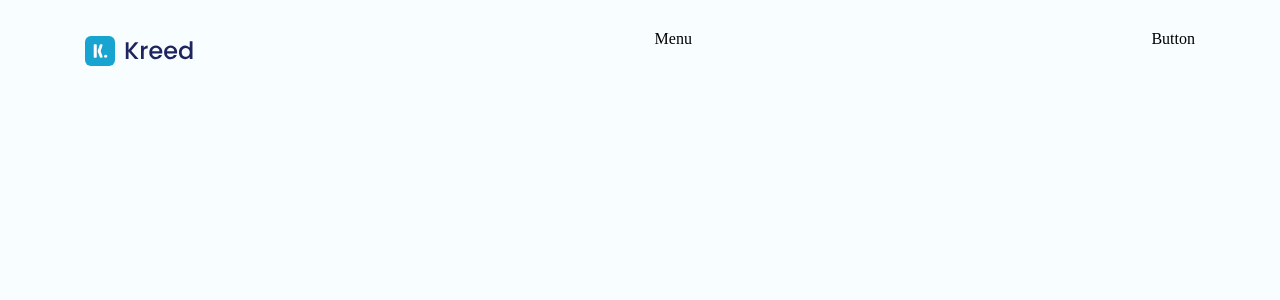
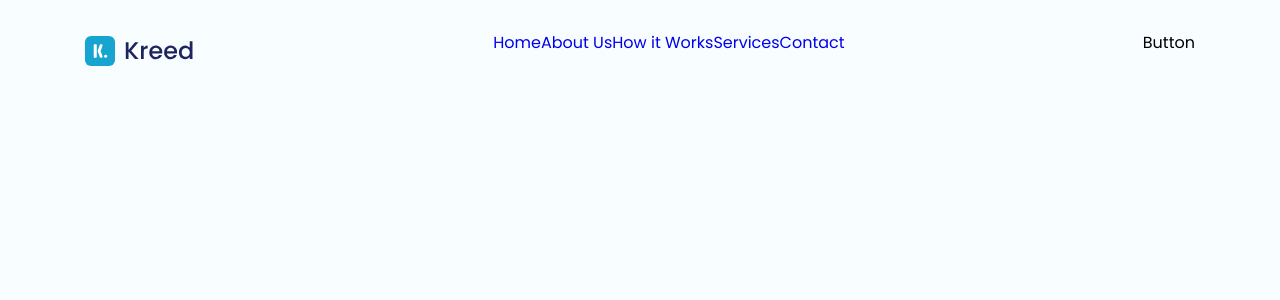
Before and after one commit to ThainazZ/landingpage5, a React (Vite) app: page / in a window 1280 px wide. Shown: the top 300 px of the page. Built offline with nearby package versions, Linux system fonts and the light colour scheme.

Commit message:
stylizing header

```diff
--- a/index.html
+++ b/index.html
@@ -4,6 +4,14 @@
     <meta charset="UTF-8" />
     <link rel="icon" type="image/svg+xml" href="/vite.svg" />
     <meta name="viewport" content="width=device-width, initial-scale=1.0" />
+
+    <link rel="preconnect" href="https://fonts.googleapis.com" />
+    <link rel="preconnect" href="https://fonts.gstatic.com" crossorigin />
+    <link
+      href="https://fonts.googleapis.com/css2?family=Poppins:wght@100;300;400;700&display=swap"
+      rel="stylesheet"
+    />
+
     <title>Vite + React + TS</title>
   </head>
   <body>
--- a/src/organisms/Menu/index.tsx
+++ b/src/organisms/Menu/index.tsx
@@ -1,5 +1,28 @@
+import * as S from './styles';
+
 const Menu = () => {
-    return <div>Menu</div>;
+    return (
+    <S.MenuList>
+
+    <S.ItemList>
+        <a href="#">Home</a>
+    </S.ItemList>
+    <S.ItemList>
+        <a href="#">About Us</a>
+    </S.ItemList>
+    <S.ItemList>
+       <a href="#">How it Works</a>
+    </S.ItemList>
+    <S.ItemList>
+       <a href="#">Services</a>
+    </S.ItemList>
+    <S.ItemList>
+        <a href="#">Contact</a>
+    </S.ItemList>
+
+    </S.MenuList>
+
+    );
 };
 
 export default Menu;
--- /dev/null
+++ b/src/organisms/Menu/styles.ts
@@ -0,0 +1,12 @@
+import styled from "styled-components";
+
+export const MenuList = styled.ul `
+    display: flex;
+
+`
+
+export const ItemList = styled.li `
+    display: inline-block;
+    color: #1E255E;
+
+`
--- a/src/styles/global.ts
+++ b/src/styles/global.ts
@@ -14,17 +14,20 @@ html, body {
 
 body {
     background-color: #F8FDFF;
+    font-family: 'Poppins', sans-serif;
 }
 
 button {
     background-color: none;
     border: none;
     outline: none;
+    font-family: 'Poppins', sans-serif;
 }
 
 a {
     text-decoration: none;
     outline: none;
+    font-family: 'Poppins', sans-serif;
 }
 
 
```
